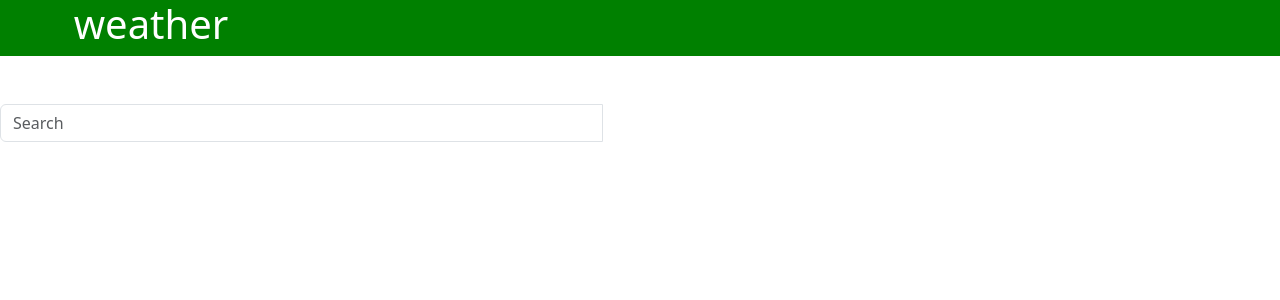
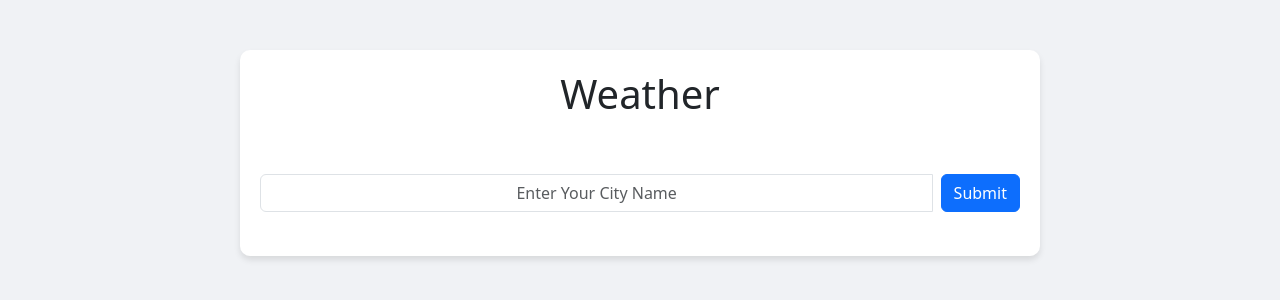
Before and after one commit to Debasish6/MyDjangoProjects, a Django app: page / in a window 1280 px wide. Shown: the top 300 px of the page. Run offline with Django 5.2, Linux system fonts and the light colour scheme.

Commit message:
Final Commit

```diff
--- a/Weather/Weather/WeatherAPI/views.py
+++ b/Weather/Weather/WeatherAPI/views.py
@@ -14,11 +14,16 @@ def home(request):
         whole_data = json.loads(json_data)
 
         data ={
-            'country': str(whole_data['location']['country']),
+            'country': str(whole_data['location']['name'])+','+str(whole_data['location']['region'])+','+str(whole_data['location']['country']),
             'coordinate': str(whole_data['location']['lat']) + ' ' + str(whole_data['location']['lon']),
-            'temp':str(whole_data["current"]['temp_c'])+ 'C',
-            'pressure':str(whole_data["current"]['pressure_mb']),
-            'humidity':str(whole_data["current"]['humidity']),
+            'temp':str(whole_data["current"]['temp_c'])+ '°C',
+            'pressure':str(whole_data["current"]['pressure_mb'])+' mb',
+            'humidity':str(whole_data["current"]['humidity'])+'%',
+            'wind_speed':str(whole_data['current']['wind_kph'])+' Kph',
+            'feelslike':str(whole_data['current']['feelslike_c'])+'°C',
+            'condition':str(whole_data['current']['condition']['text']),
+            'condition_icon':str(whole_data['current']['condition']['icon']),
+
         }
 
         print(data)
--- a/Weather/Weather/templates/index.html
+++ b/Weather/Weather/templates/index.html
@@ -3,47 +3,83 @@
 
 <head>
   <meta charset="utf-8">
-  <title>weather</title>
+  <title>Weather</title>
   <!-- Latest compiled and minified CSS -->
   <link href="https://cdn.jsdelivr.net/npm/bootstrap@5.3.3/dist/css/bootstrap.min.css" rel="stylesheet" integrity="sha384-QWTKZyjpPEjISv5WaRU9OFeRpok6YctnYmDr5pNlyT2bRjXh0JMhjY6hW+ALEwIH" crossorigin="anonymous">
-
-  <!-- jQuery library -->
-  <script src="https://ajax.googleapis.com/ajax/libs/jquery/3.4.1/jquery.min.js"></script>
-
-  <!-- Latest compiled JavaScript -->
-  <script src="https://cdn.jsdelivr.net/npm/bootstrap@5.3.3/dist/js/bootstrap.bundle.min.js" integrity="sha384-YvpcrYf0tY3lHB60NNkmXc5s9fDVZLESaAA55NDzOxhy9GkcIdslK1eN7N6jIeHz" crossorigin="anonymous"></script>
-
 </head>
 
+<style>
+        body {
+            background-color: #f0f2f5;
+
+        }
+
+        .weather-card {
+            max-width: 800px;
+            margin: 50px auto;
+            padding: 20px;
+            border-radius: 10px;
+            box-shadow: 0 4px 6px rgba(0, 0, 0, 0.1);
+            background-color: #fff;
+            position: relative;
+            /* To position the sun icon */
+        }
+
+
+    .sunny-icon {
+            position: absolute;
+            top: 10px;
+            right: 10px;
+            color: #ffce00;
+            font-size: 48px;
+        }
+</style>
+
 <body>
-  <nav class="row" style="background: green; color: white;">
-    <h1 class="col-md-3 text-center">weather</h1>
+    <div class="weather-card">
+        <div class="row justify-content-end">
+            <div class="col-auto">
+                <div class="sunny-icon">
+                    <i class="bi bi-sun-fill"></i>
+                </div>
+            </div>
+        </div>
+  <nav class="row" >
+    <h1 class="col-xs-5 text-center">Weather</h1>
   </nav>
   <br />
   <br />
-  <center class="row">
-    <form method="post" class="col-md-6 col-md-offset-3">
+  <div class="row">
+    <form method="post" class="col-xs-6 col-xs-offset-3">
       {% csrf_token %}
-      <div class="input-group">
-        <input type="text" class="form-control" name="city" placeholder="Search">
+      <div class="input-group md-6">
+        <input type="text" class="form-control text-center" name="city" placeholder="Enter Your City Name">&nbsp&nbsp
         <div class="input-group-btn">
-          <button class="btn btn-default" type="submit">
-            <i class="glyphicon glyphicon-search"></i>
-          </button>
+          <button class="btn btn-primary" type="submit" >Submit</button>
         </div>
-        <form>
-  </center>
+       </div>
+    <form>
+    </div><br>
   <div class="row">
     {% if country and coordinate and temp and pressure and humidity %}
-    <div class="col-md-6 col-md-offset-3">
-      <h3>Country : {{country}}</h1>
+    <div class="col-xs-6 col-xs-offset-3 text-center">
+      <div class="text-center">
+          <img src="{{condition_icon}}" class="img-fluid" alt="Responsive image">
+      </div>
+        <h1>{{temp}}</h1>
+        <h2>{{condition}}</h2><br>
+        <h4>{{country}}</h4>
         <h5>Coordinate : {{coordinate}}</h5>
-        <h5>Temp : {{temp}}</h5>
+
+        <h5>Real Feel : {{feelslike}}</h5>
+
+        <h5>Wind Speed : {{wind_speed}}</h5>
         <h5>Pressure : {{pressure}} </h5>
         <h5>Humidity : {{humidity}}</h5>
     </div>
     {% endif %}
   </div>
+</div>
 </body>
 
 </html>
```
